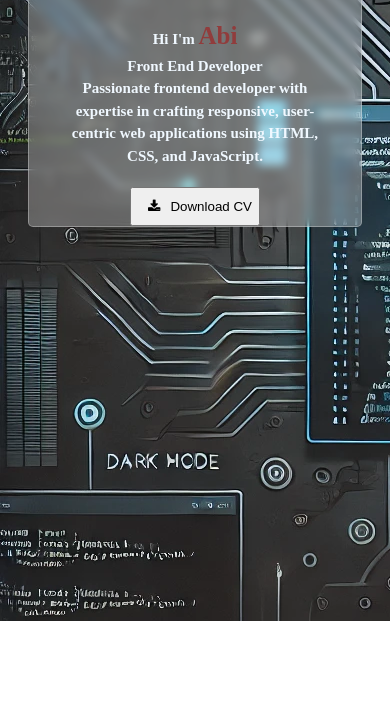
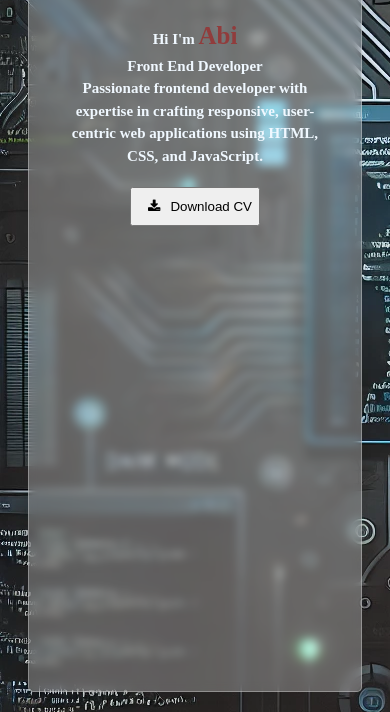
Before and after one commit to ComSci123/final-portfolio, a plain HTML site: page index.html in a window 390 px wide. Shown: the part 223-935 px from the top of the page. Before the commit the page ends 844 px from the top, so only its background shows below. Drawn offline with Linux system fonts and the light colour scheme.

Commit message:
Add files via upload

```diff
--- a/style.css
+++ b/style.css
@@ -100,7 +100,8 @@ span {
   .container {
     display: flex; /* Makes the container a flexbox */
     justify-content: center; /* Centers the image horizontally */
-    height: auto;
+    align-items: start;
+    height: 100vh;
   }
   .img {
 
```
